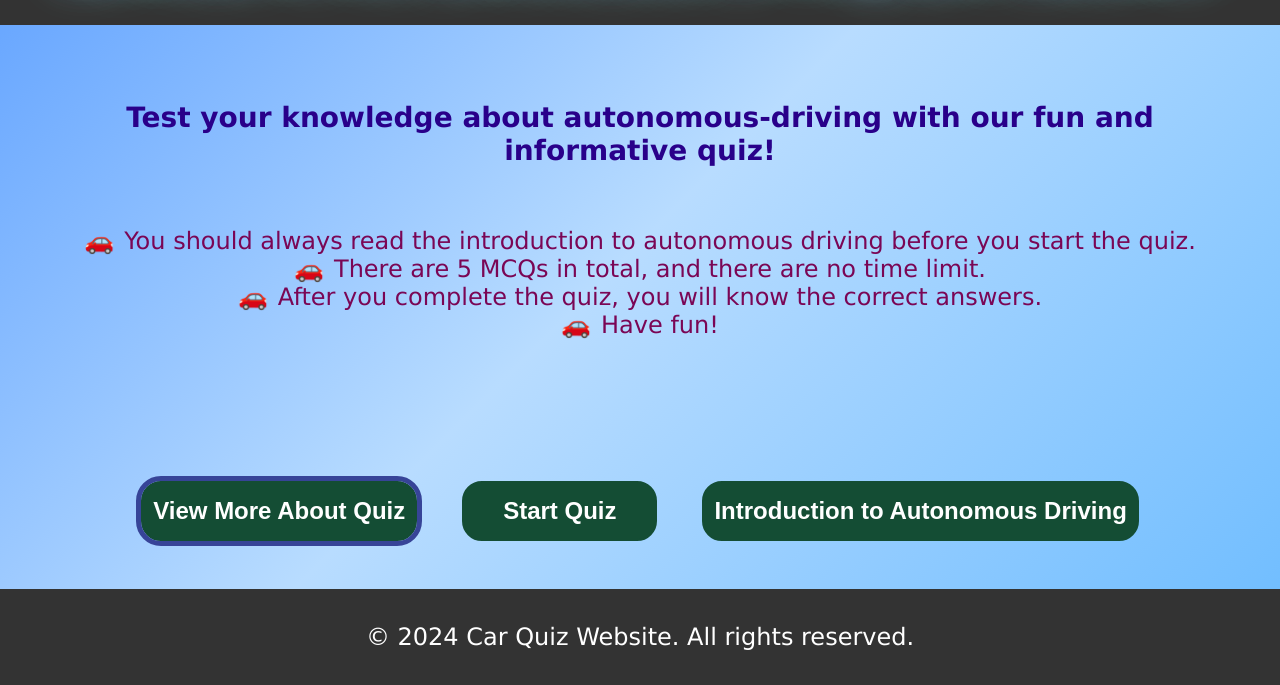
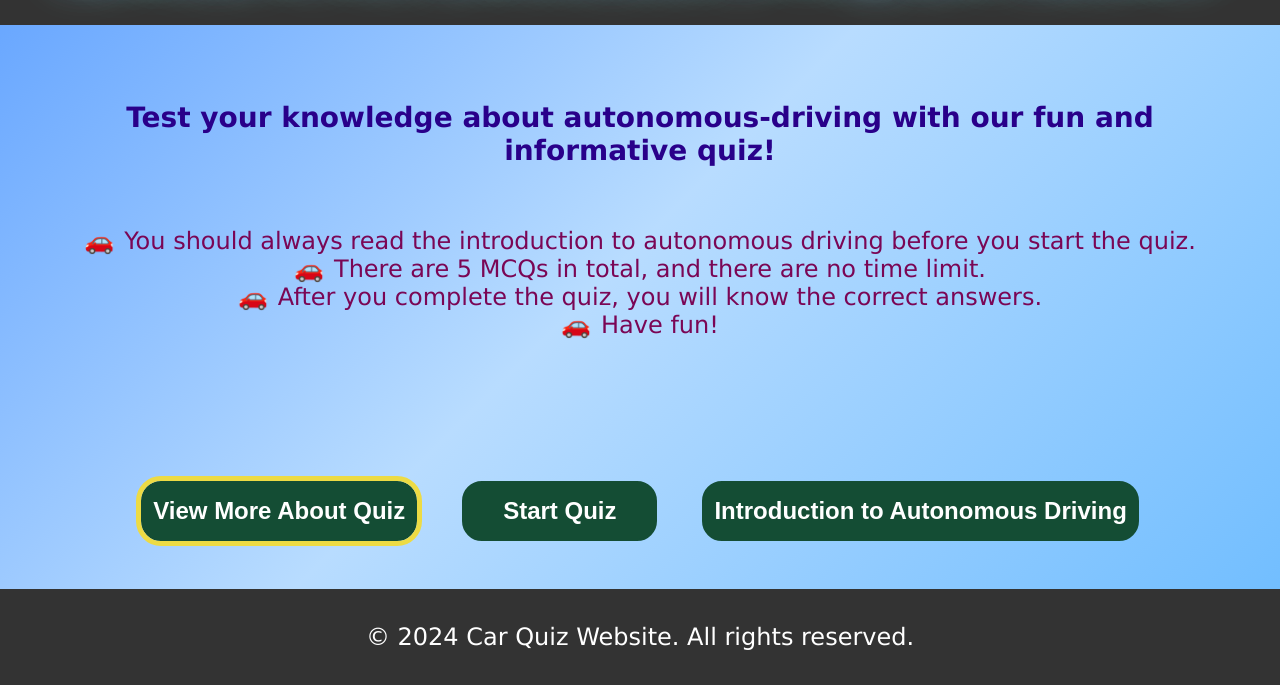
Before and after one commit to Wbqqqqqqqq/final-2024, a plain HTML site: page index.html in a window 1280 px wide. Both pictures are taken after a click on the button "View More About Quiz". Shown: the part 115-800 px from the top of the page. Drawn offline with Linux system fonts and the light colour scheme.

Commit message:
Update styles.css

```diff
--- a/styles.css
+++ b/styles.css
@@ -226,7 +226,7 @@ button:hover{
     color: #144d34;
 }
 button:focus{
-    outline: 5px solid #374498;
+    outline: 5px solid #EDDB44;
 }
 .description-item {
     position: relative;
```
